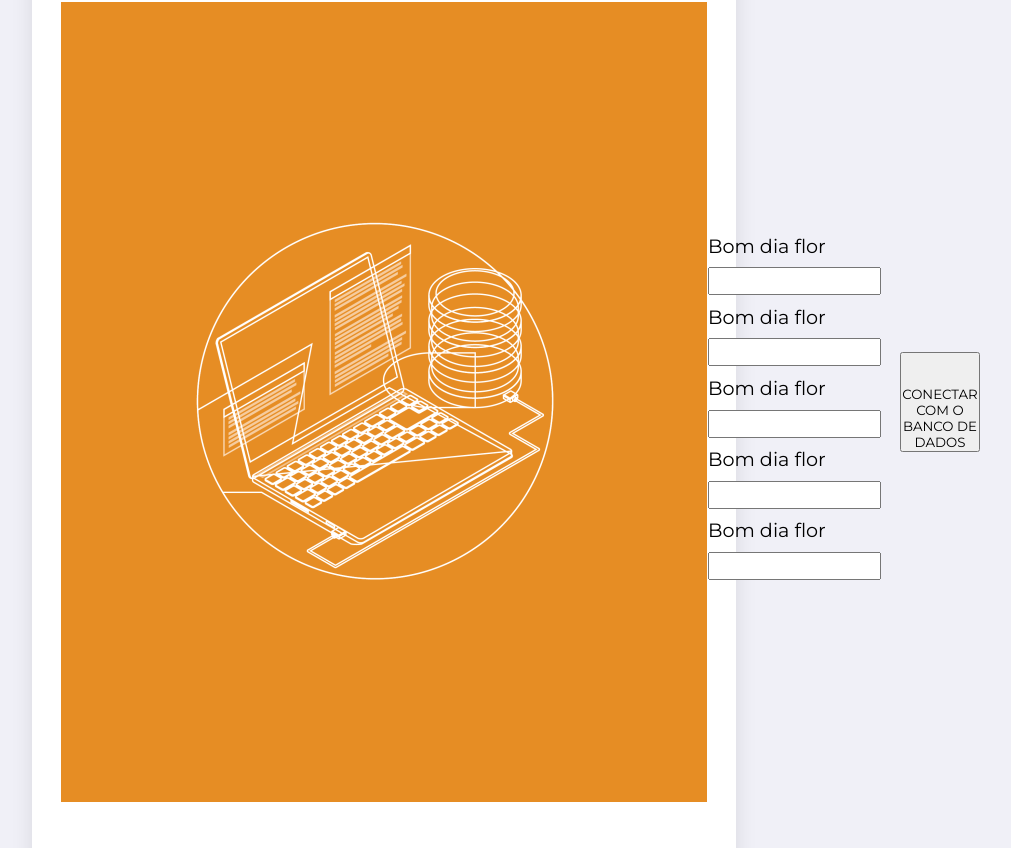
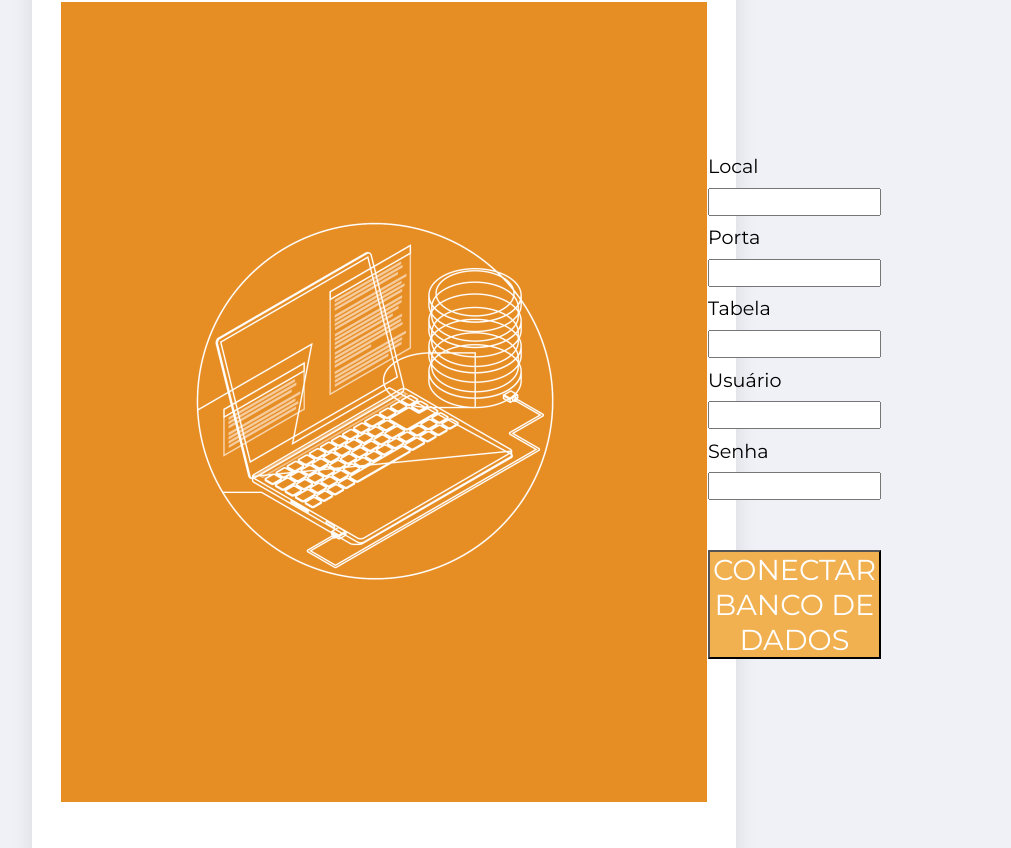
Before and after one commit to BureauTech/Mini-ETL-Shapefile-to-PostGis, a React (Create React App) app in the folder web/: page /post in a window 1280 px wide. Shown: the part 431-1279 px from the top of the page, without its empty margins (256-1267 px from the left). Built offline with nearby package versions, Linux system fonts and the light colour scheme.

Commit message:
adicionado formulario BD, componetizado

```diff
--- a/web/src/components/Connection/index.js
+++ b/web/src/components/Connection/index.js
@@ -13,24 +13,24 @@ function Connection() {
           </div>
 
           <form className="forms-content">
-            <label htmlFor="">Bom dia flor</label>
+            <label htmlFor="">Local</label>
             <input type="text"/>
 
-            <label htmlFor="">Bom dia flor</label>
+            <label htmlFor="">Porta</label>
             <input type="text"/>
 
-            <label htmlFor="">Bom dia flor</label>
+            <label htmlFor="">Tabela</label>
             <input type="text"/>
 
-            <label htmlFor="">Bom dia flor</label>
+            <label htmlFor="">Usuário</label>
             <input type="text"/>
 
-            <label htmlFor="">Bom dia flor</label>
+            <label htmlFor="">Senha</label>
             <input type="text"/>
 
+            <button type="submit">CONECTAR BANCO DE DADOS</button>
+
           </form>
-
-          <button type="submit">CONECTAR COM O BANCO DE DADOS</button>
         </div>
     )
 }
--- a/web/src/components/Connection/styles.css
+++ b/web/src/components/Connection/styles.css
@@ -34,7 +34,13 @@
 }
 
 .db-container button {
-    align-items: flex-end;
-    display: flex;
-    height: 100px;
+   color: #fff;
+   background-color: #f1b151;
+   font: 400 3rem Montserrat;
+   margin-top: 50px;
 }
+
+.db-container button:hover {
+    background-color:#e08012;
+    ;
+ }
```
Also changed, not shown: 1 other file (tests, documents, lock files or other folders).
